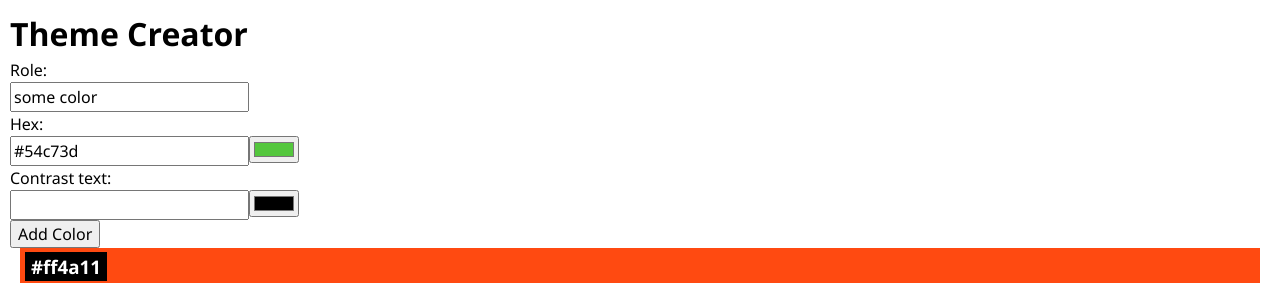
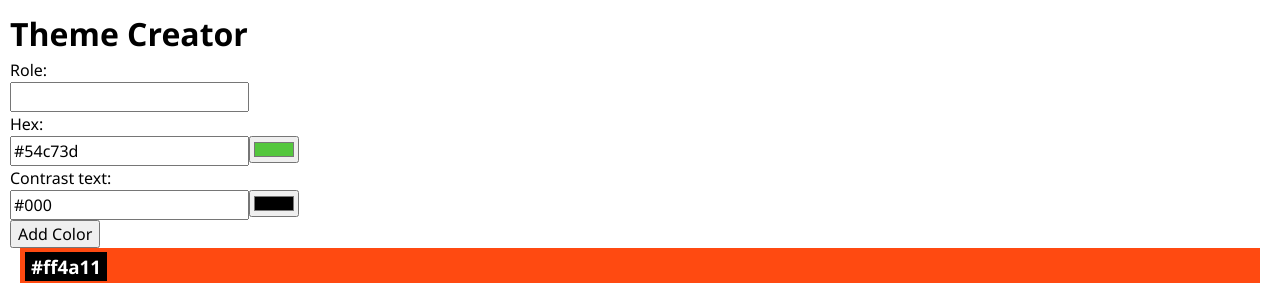
Before and after one commit to levinthiel/color-theme, a React (Vite) app: page / in a window 1280 px wide. Shown: the top 283 px of the page. Built offline with nearby package versions, Linux system fonts and the light colour scheme.

Commit message:
fixed minor issue with color input

```diff
--- a/src/Components/colorInput/colorinput.jsx
+++ b/src/Components/colorInput/colorinput.jsx
@@ -8,7 +8,7 @@ export default function Colorinput({id,defaultValue}) {
     }
     return (
         <>
-            <input type="text" id={id} name="hex" value={inputValue} onChange={handleInputValue}/>
+            <input type="text" id={id} name={id} value={inputValue} onChange={handleInputValue}/>
             <input type="color" value={inputValue} onChange={handleInputValue}/>
         </>
     )
--- a/src/Components/colorform/colorform.jsx
+++ b/src/Components/colorform/colorform.jsx
@@ -7,11 +7,11 @@ export default function ColorForm({onSubmit}){
     return (
         <form onSubmit={onSubmit}>
             <label htmlFor="role">Role:</label><br/>
-            <input type="text" id="role" name="role" value="some color"/><br/>
+            <input type="text" id="role" name="role" /><br/>
             <label htmlFor="hex">Hex:</label><br/>
             <Colorinput id="hex" defaultValue="#54c73d"/><br/>
-            <label htmlFor="contrasttext">Contrast text:</label><br/>
-            <Colorinput id="contrasttext" /><br/>
+            <label htmlFor="contrastText">Contrast text:</label><br/>
+            <Colorinput id="contrastText" defaultValue="#000" /><br/>
             <input type="submit" value="Add Color" />
         </form>
     );
```
